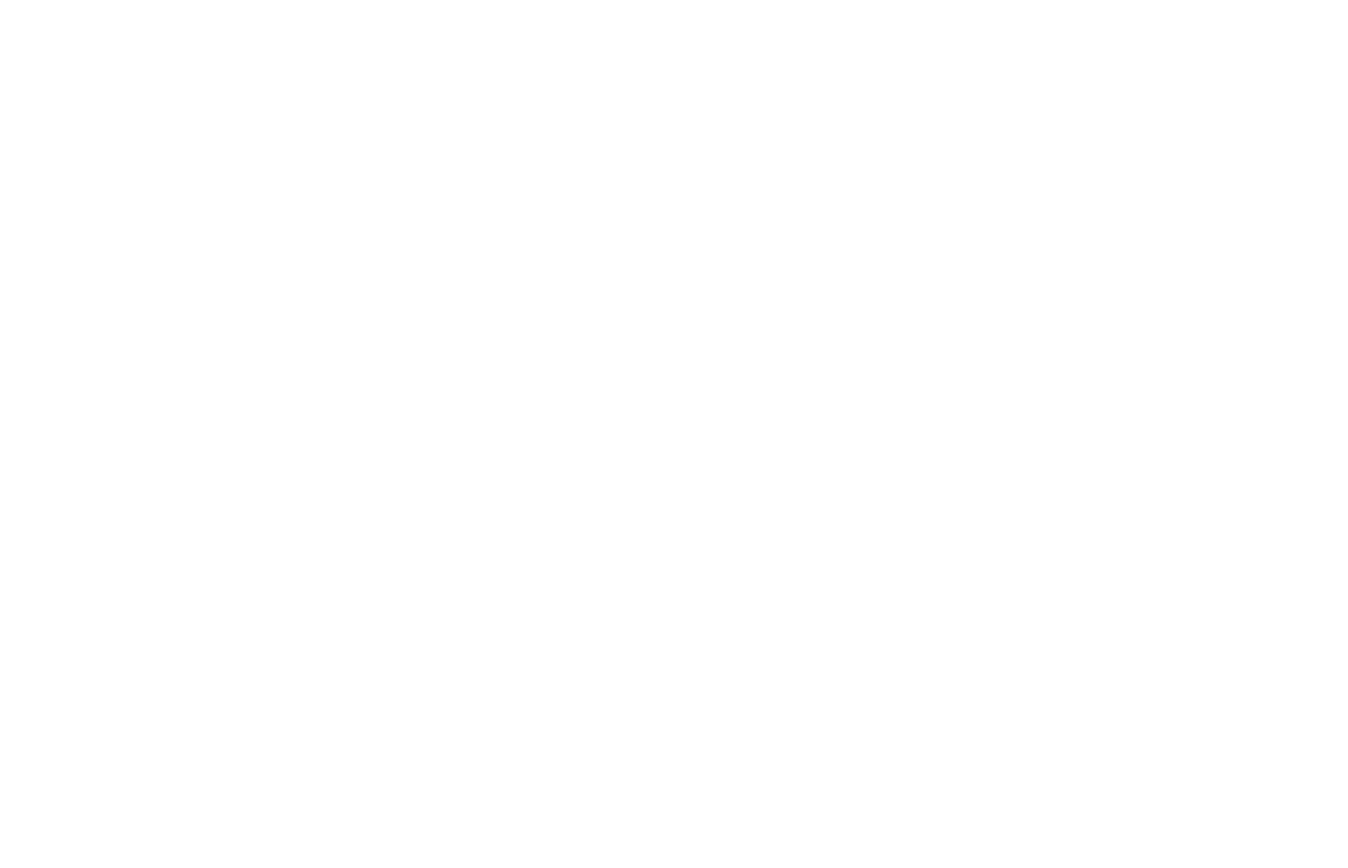
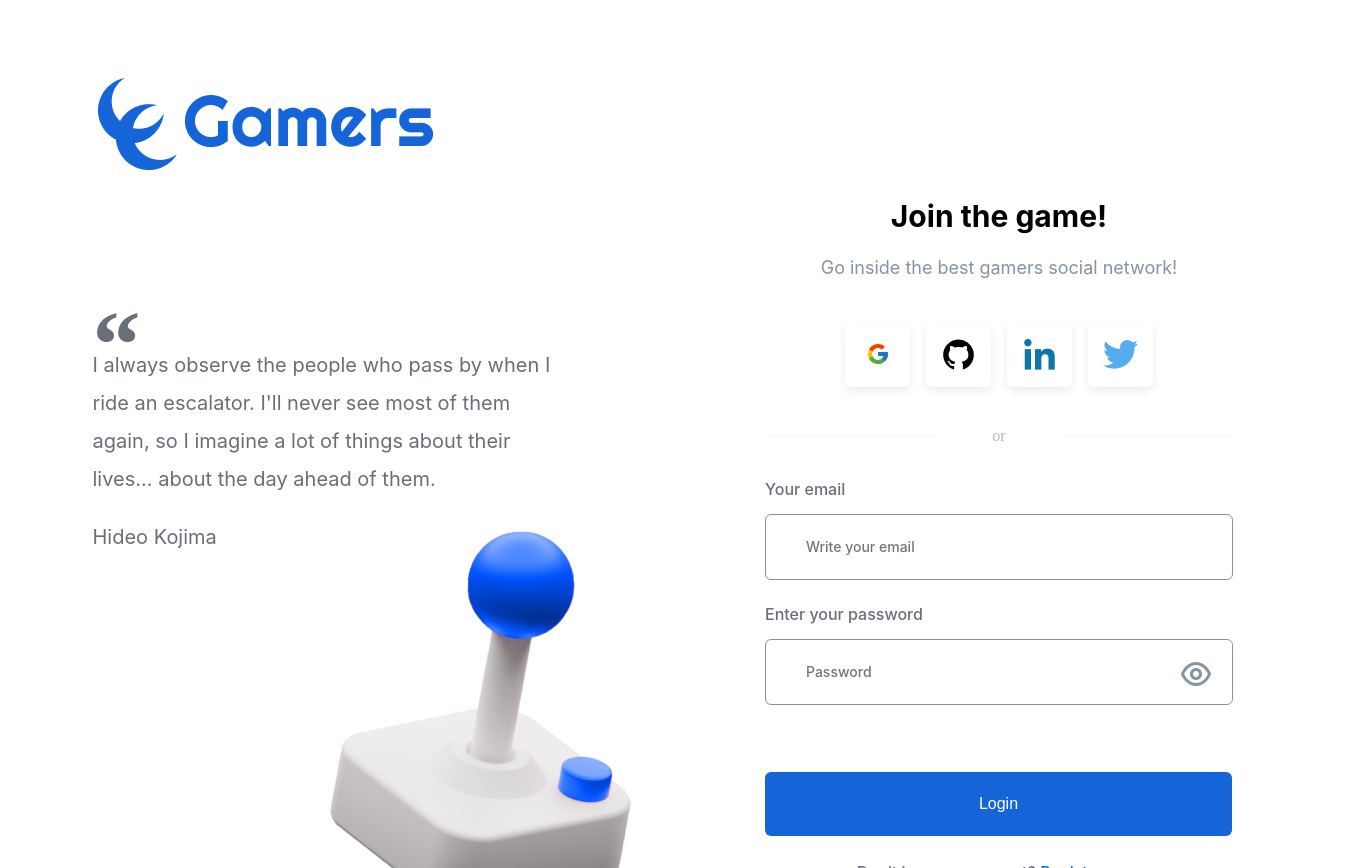
Before and after one commit to Hadeel-Ayman/Form_React, a React (Create React App) app: page / in a window 1280 px wide. Shown: the top 868 px of the page, 1348 px wide, since content can reach past the window. Before the commit the page ends 800 px from the top, so only its background shows below. Built offline with nearby package versions, Linux system fonts and the light colour scheme; a web font is replaced by a local one.

Commit message:
add changes

```diff
--- a/src/App.css
+++ b/src/App.css
@@ -1,3 +1,10 @@
+@import url("https://fonts.googleapis.com/css2?family=Inter:wght@400;500;600;700&display=swap");
+* {
+  padding: 0;
+  margin: 0;
+  box-sizing: border-box;
+  font-family: "Inter", sans-serif;
+}
 .App {
   text-align: center;
 }
--- a/src/App.js
+++ b/src/App.js
@@ -1,11 +1,18 @@
-import './App.css';
-
-function App() {
-  return (
-    <div className="App">
-
-    </div>
-  );
+import SignUp from './pages/SignUp';
+import LogIn from './pages/LogIn';
+import React from 'react';
+class App extends React.Component {
+  state = {
+    datashow: "LogIn",
+    Gmail: false
+  }
+  render() {
+    return (
+      <>
+        {this.state.datashow === "LogIn" ? <LogIn app={this} Gmail={this.state.Gmail} /> : <SignUp app={this} />}
+      </>
+    );
+  }
 }
 
 export default App;
```
